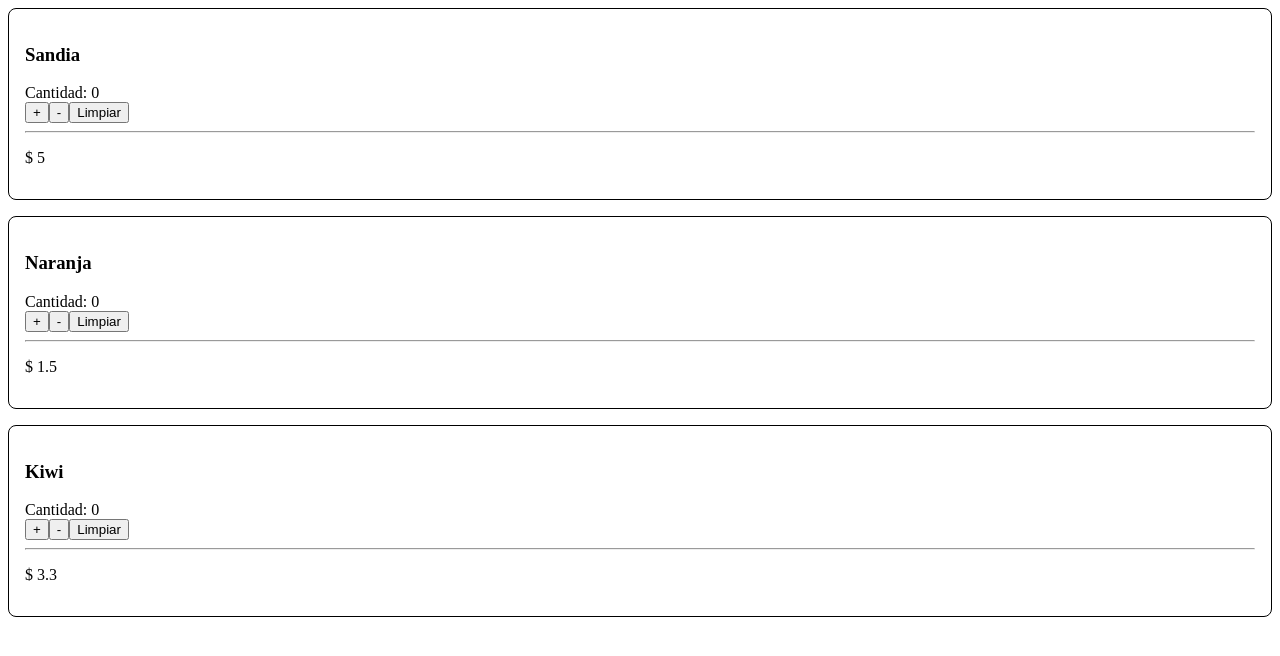
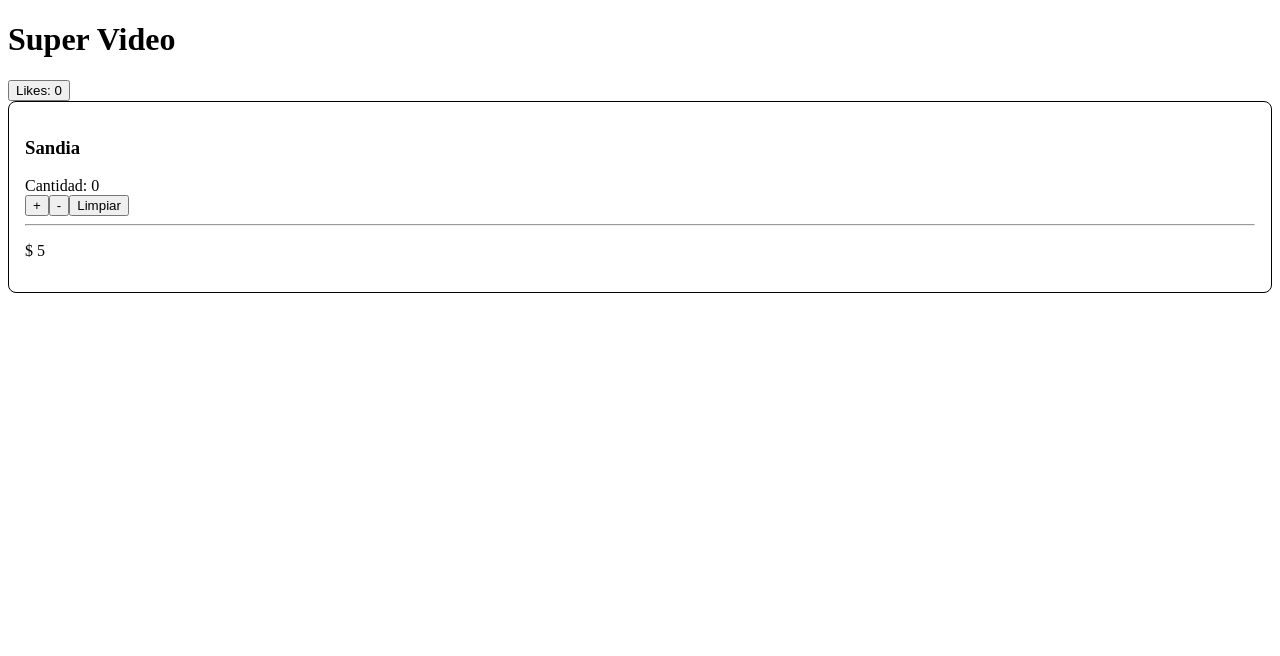
Before and after one commit to salatielosorno/react-de-cero-a-master, a React (Create React App) app: page / in a window 1280 px wide. Shown: the top 656 px of the page. Built offline with nearby package versions, Linux system fonts and the light colour scheme.

Commit message:
feat(App): Mutate a state of component

```diff
--- a/src/App.js
+++ b/src/App.js
@@ -1,11 +1,11 @@
 import React from "react";
 import TarjetaFruta from "./componentes/TarjetaFruta";
+import Contador from "./componentes/Contador/Contador";
 
 const App = () => (
   <div>
+    <Contador />
     <TarjetaFruta name={"Sandia"} price={5.0}></TarjetaFruta>
-    <TarjetaFruta name={"Naranja"} price={1.5}></TarjetaFruta>
-    <TarjetaFruta name={"Kiwi"} price={3.3}></TarjetaFruta>
   </div>
 );
 export default App;
--- /dev/null
+++ b/src/componentes/Contador/Contador.js
@@ -0,0 +1,29 @@
+import React, { Component } from "react";
+
+class Contador extends Component {
+  state = {
+    video: {
+      title: "Super Video",
+      likes: 0
+    }
+  };
+  add = () => {
+    this.setState(state => ({
+      video: {
+        ...state.video,
+        likes: state.video.likes + 1
+      }
+    }));
+  };
+
+  render() {
+    return (
+      <div>
+        <h1>{this.state.video.title}</h1>
+        <button onClick={this.add}>Likes: {this.state.video.likes}</button>
+      </div>
+    );
+  }
+}
+
+export default Contador;
```
